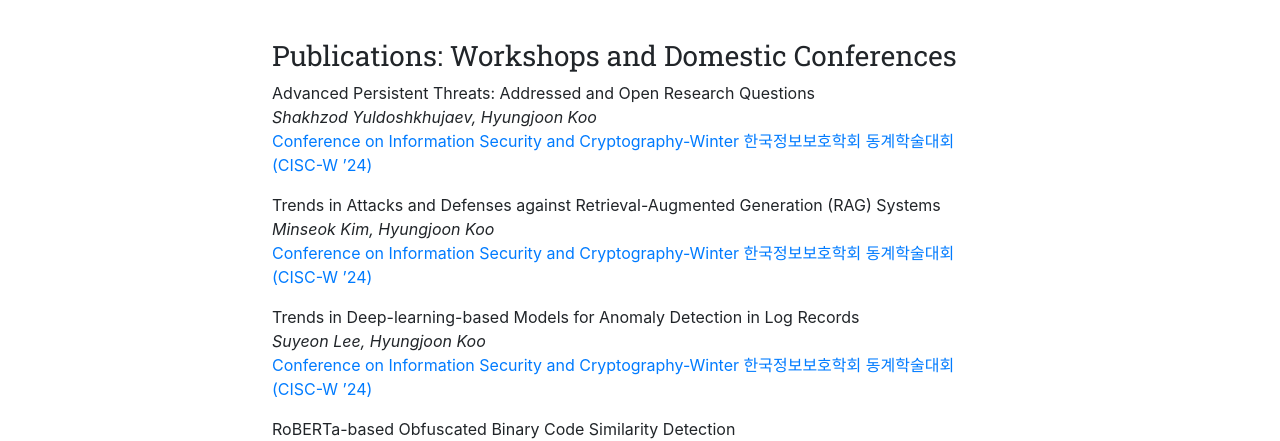
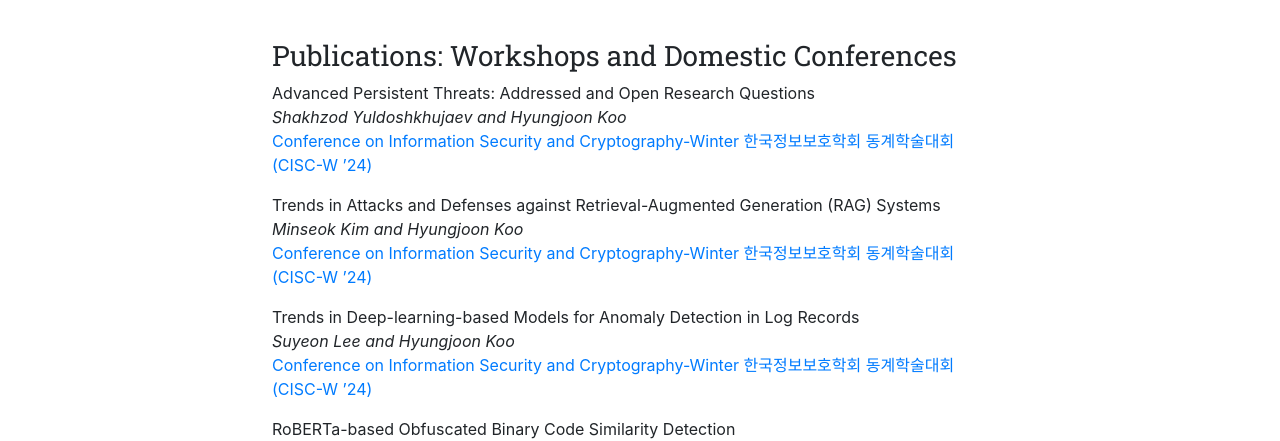
Before and after one commit to SecAI-Lab/secai-lab.github.io, a Jekyll site: the page built from pages/publications.md, in a window 1280 px wide and 900 px high, scrolled down 6152 px. Shown: the part 153-594 px from the top of the window. Built offline with Jekyll 4.4.1, drawn with Linux system fonts in a browser that asks for light colours; nearby versions of some CDN libraries.

Commit message:
Update publist-workshops.yml

```diff
--- a/_data/publist-workshops.yml
+++ b/_data/publist-workshops.yml
@@ -1,7 +1,7 @@
 - title: "Advanced Persistent Threats: Addressed and Open Research Questions"
   image:
   description:
-  authors: Shakhzod Yuldoshkhujaev, Hyungjoon Koo
+  authors: Shakhzod Yuldoshkhujaev and Hyungjoon Koo
   link:
     url: https://www.cisc.or.kr
     display: Conference on Information Security and Cryptography-Winter 한국정보보호학회 동계학술대회 (CISC-W ’24)
@@ -11,7 +11,7 @@
 - title: "Trends in Attacks and Defenses against Retrieval-Augmented Generation (RAG) Systems"
   image:
   description:
-  authors: Minseok Kim, Hyungjoon Koo
+  authors: Minseok Kim and Hyungjoon Koo
   link:
     url: https://www.cisc.or.kr
     display: Conference on Information Security and Cryptography-Winter 한국정보보호학회 동계학술대회 (CISC-W ’24)
@@ -21,7 +21,7 @@
 - title: "Trends in Deep-learning-based Models for Anomaly Detection in Log Records"
   image:
   description:
-  authors: Suyeon Lee, Hyungjoon Koo
+  authors: Suyeon Lee and Hyungjoon Koo
   link:
     url: https://www.cisc.or.kr
     display: Conference on Information Security and Cryptography-Winter 한국정보보호학회 동계학술대회 (CISC-W ’24)
```
